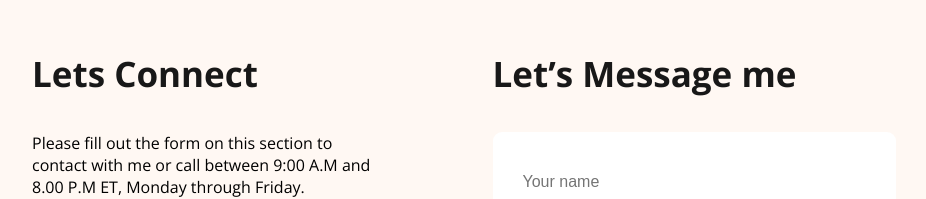
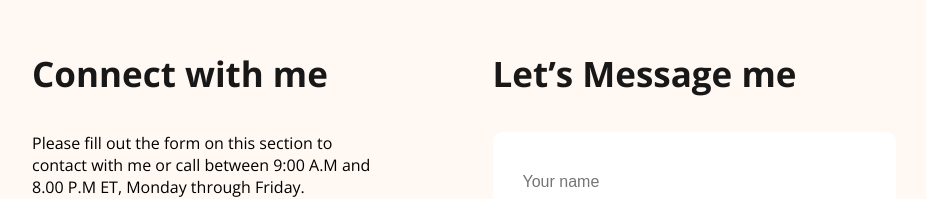
Before and after one commit to MMunim90/my-main-portfolio, a plain HTML site: page index.html in a window 1280 px wide. Shown: the part 3942-4141 px from the top of the page, without its empty margins (206-1132 px from the left). Drawn offline with nearby package versions, Linux system fonts and the light colour scheme.

Commit message:
sixth commit

```diff
--- a/index.html
+++ b/index.html
@@ -11,6 +11,7 @@
       rel="stylesheet"
     />
     <link rel="stylesheet" href="styles/style.css" />
+    <link rel="icon" href="images/munim2.png" type="image/png">
   </head>
   <body class="open-sans-normal">
     <header class="header secondary-background">
@@ -144,7 +145,7 @@
     </main>
     <footer class="secondary-background">
         <div class="footer-column">
-            <h3 class="section-title">Lets Connect</h3>
+            <h3 class="section-title">Connect with me</h3>
             <p>Please fill out the form on this section to contact with me or call between 9:00 A.M and 8.00 P.M ET, Monday through Friday.</p>
             <div>
                 <a href=""><img src="images/icons/fb.png" alt=""></a>
```
Also changed, not shown: images/munim2.png (added).
